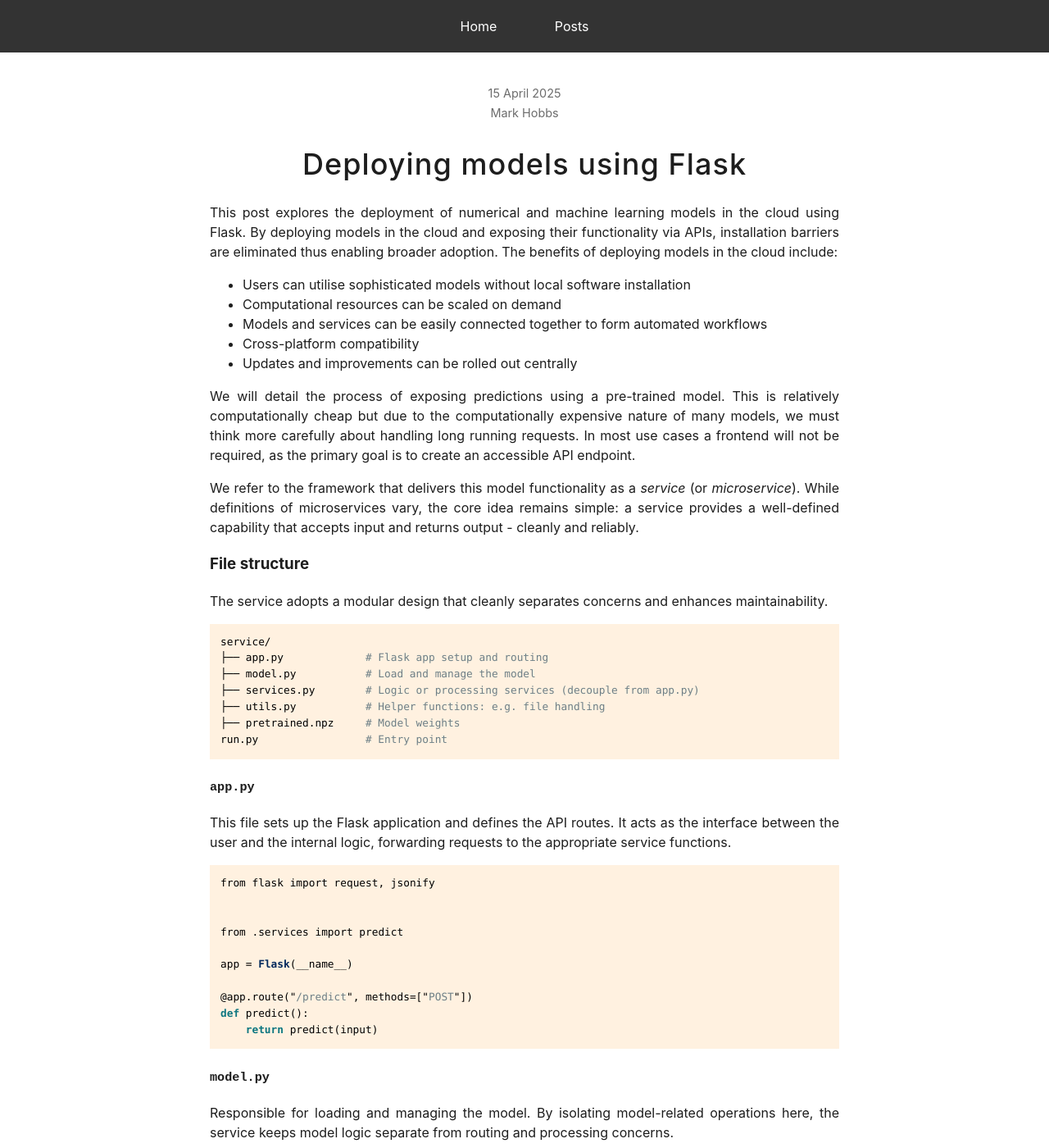
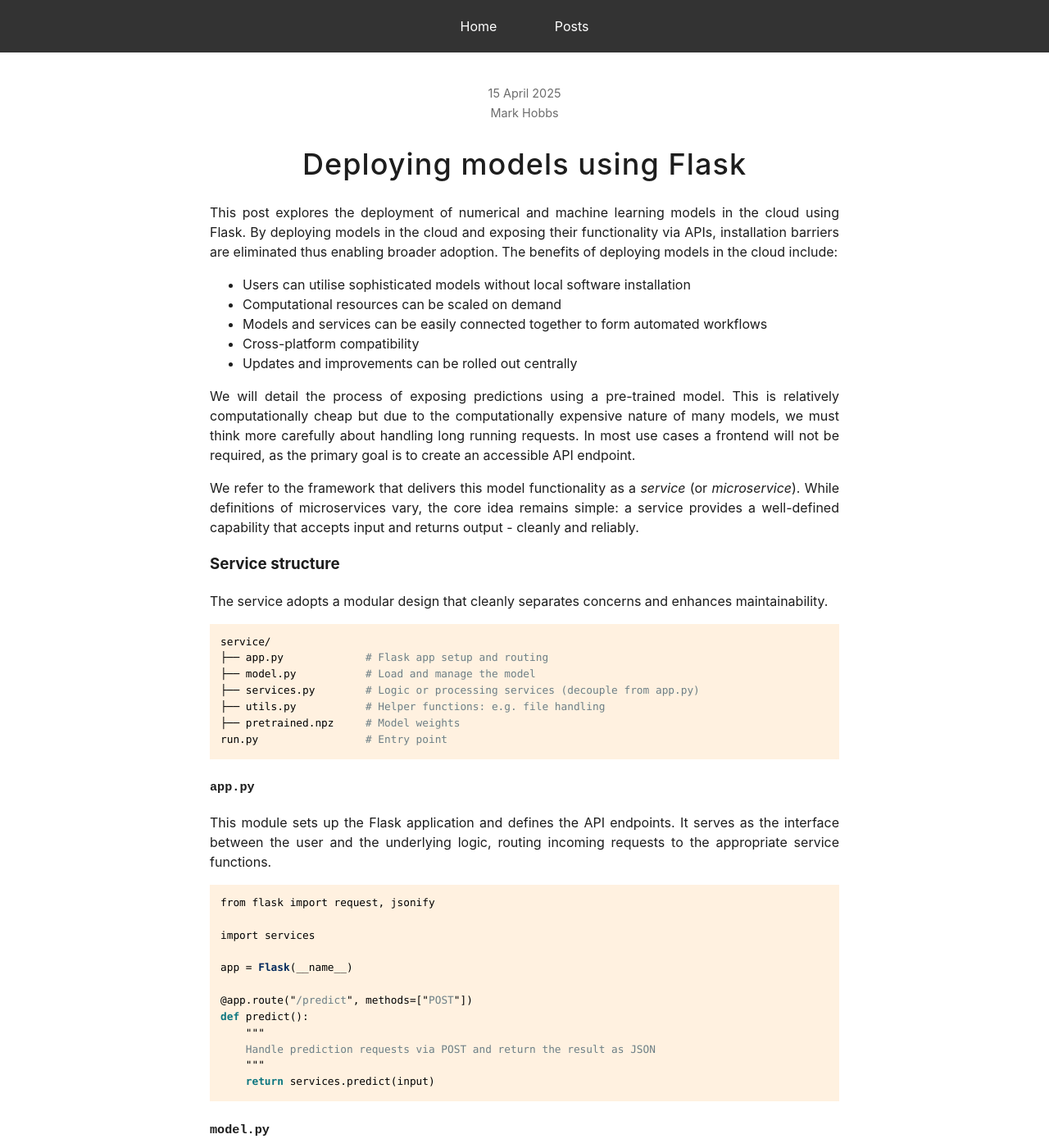
Before and after one commit to mark-hobbs/mark-hobbs.github.io, a Jekyll site: the page built from _posts/2025-04-15-model-deployment.md, in a window 1280 px wide and 1400 px high. Shown: the whole window at 82% size. Built offline with Jekyll 4.4.1, drawn with Linux system fonts in a browser that asks for light colours.

Commit message:
General updates

````diff
--- a/_posts/2025-04-15-model-deployment.md
+++ b/_posts/2025-04-15-model-deployment.md
@@ -17,7 +17,7 @@ We will detail the process of exposing predictions using a pre-trained model. Th
 
 We refer to the framework that delivers this model functionality as a *service* (or *microservice*). While definitions of microservices vary, the core idea remains simple: a service provides a well-defined capability that accepts input and returns output - cleanly and reliably.
 
-### File structure
+### Service structure
 
 The service adopts a modular design that cleanly separates concerns and enhances maintainability.
 
@@ -33,19 +33,21 @@ run.py                 # Entry point
 
 ### `app.py`
 
-This file sets up the Flask application and defines the API routes. It acts as the interface between the user and the internal logic, forwarding requests to the appropriate service functions.
+This module sets up the Flask application and defines the API endpoints. It serves as the interface between the user and the underlying logic, routing incoming requests to the appropriate service functions.
 
 ```python
 from flask import request, jsonify
 
-
-from .services import predict
+import services
 
 app = Flask(__name__)
 
 @app.route("/predict", methods=["POST"])
 def predict():
-    return predict(input)
+    """
+    Handle prediction requests via POST and return the result as JSON
+    """
+    return services.predict(input)
 ```
 
 ### `model.py`
````
